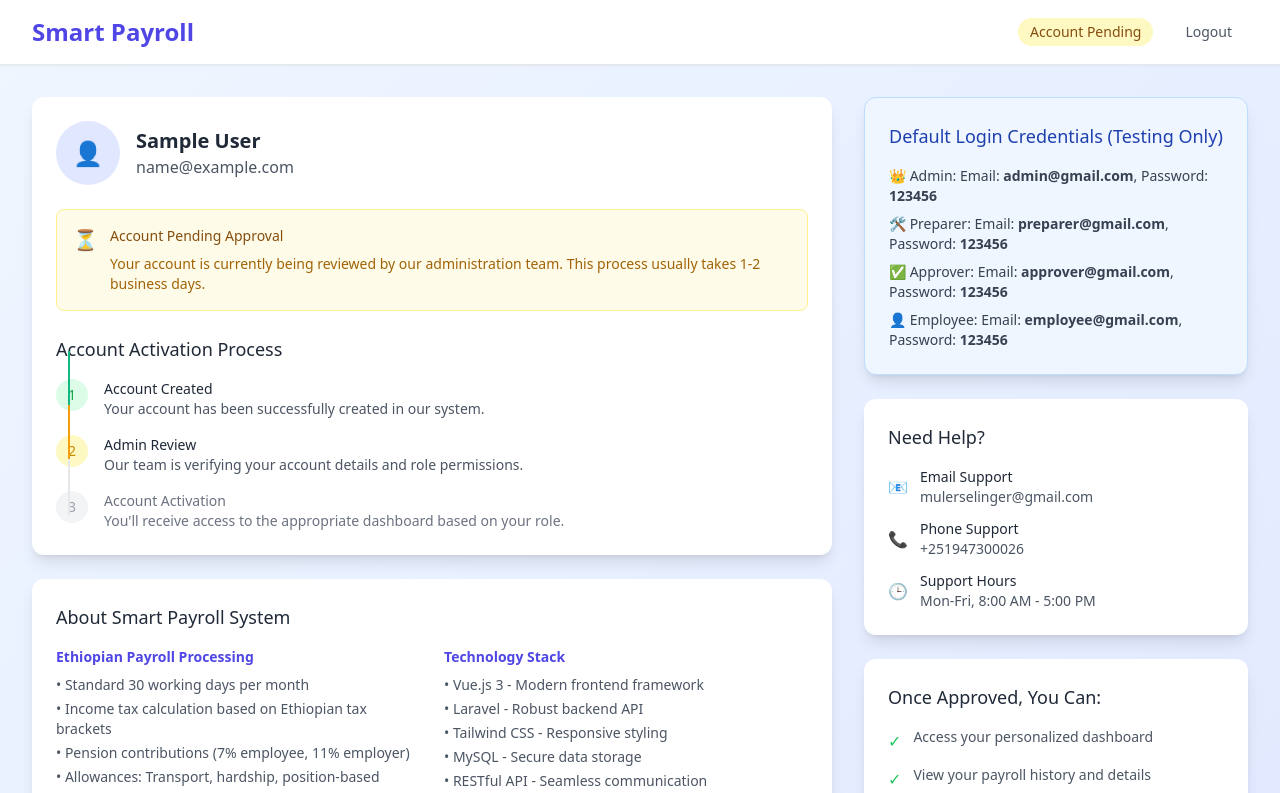
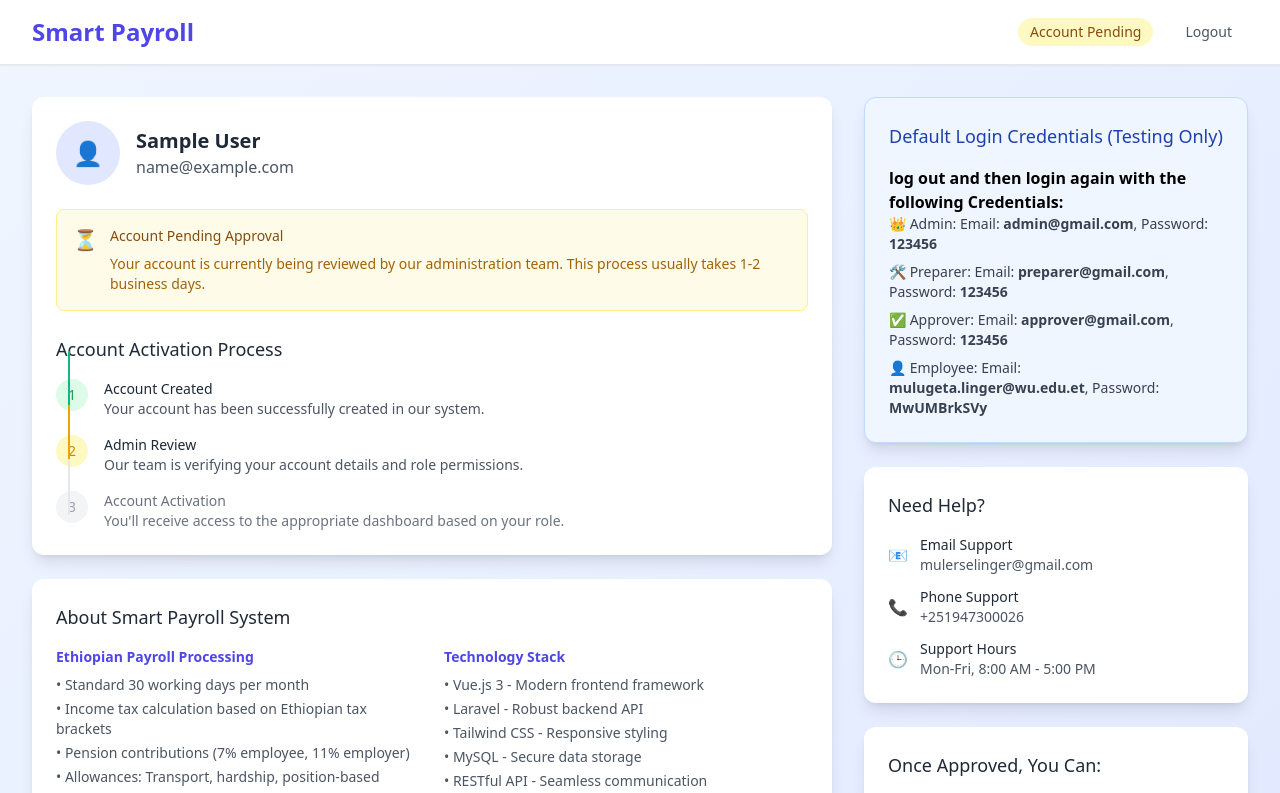
Before and after one commit to mullersoft/smart-payroll, a Vue app in the folder frontend/: page /PendingProfile in a window 1280 px wide. Shown: the top 793 px of the page. Built offline with nearby package versions, Linux system fonts and the light colour scheme; sample sign-in values are in the browser's storage.

Commit message:
employee should be created by admin

```diff
--- a/frontend/src/pages/profile/PendingProfile.vue
+++ b/frontend/src/pages/profile/PendingProfile.vue
@@ -209,11 +209,13 @@
   <h3 class="text-lg font-medium text-blue-800 dark:text-blue-200 mb-4">
     Default Login Credentials (Testing Only)
   </h3>
+  <h1><strong>log out and then login again with the following Credentials:</strong></h1>
   <ul class="text-sm text-gray-700 dark:text-gray-300 space-y-2">
     <li>👑 Admin: Email: <b>admin@gmail.com</b>, Password: <b>123456</b></li>
     <li>🛠 Preparer: Email: <b>preparer@gmail.com</b>, Password: <b>123456</b></li>
     <li>✅ Approver: Email: <b>approver@gmail.com</b>, Password: <b>123456</b></li>
-    <li>👤 Employee: Email: <b>employee@gmail.com</b>, Password: <b>123456</b></li>
+    <li>👤 Employee: Email: <b>mulugeta.linger@wu.edu.et</b>, Password: <b>MwUMBrkSVy</b></li>
+
   </ul>
 </div>
 
```
Also changed, not shown: 1 other file (tests, documents, lock files or other folders).
